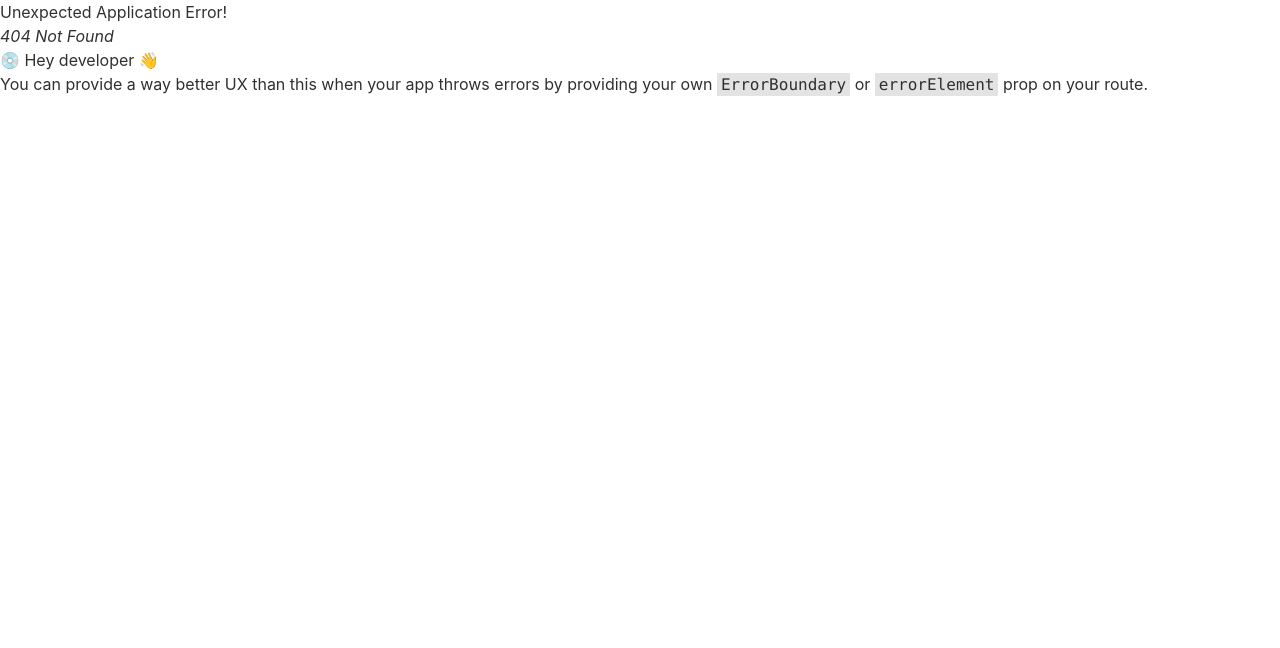
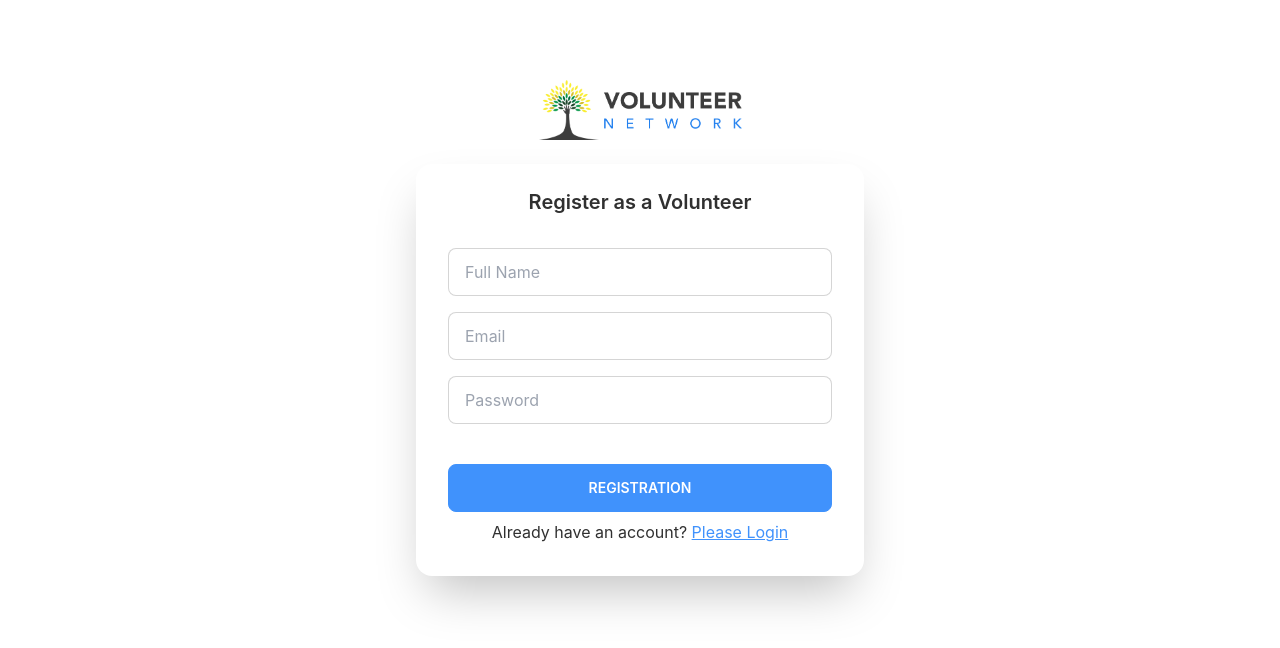
Before and after one commit to azimuddin2/volunteer-network-client, a React (Create React App) app: page /register in a window 1280 px wide. Before the commit this address had no page. Shown: the top 648 px of the page. Built offline with nearby package versions, Linux system fonts and the light colour scheme.

Commit message:
added a login and register page

```diff
--- a/src/pages/Home/Home/Home.js
+++ b/src/pages/Home/Home/Home.js
@@ -1,6 +1,5 @@
 import React, { useEffect, useRef, useState } from 'react';
 import Volunteer from '../Volunteer/Volunteer';
-import { BiSearch } from 'react-icons/bi';
 
 const Home = () => {
     const [volunteers, setVolunteers] = useState([]);
@@ -20,20 +19,21 @@ const Home = () => {
     return (
         <section className='container mx-auto px-4 my-16'>
             <h1 className='text-center text-lg lg:text-4xl font-semibold mb-5 uppercase'>I grow by helping people in need.</h1>
-            <div className='relative mb-10 text-center'>
+            <div className="form-control mb-10">
+                <div className="input-group flex justify-center">
                     <input
                         ref={searchRef}
                         type="text"
-                    placeholder="Search..."
+                        placeholder="Search…"
                         className="input input-accent w-72 max-w-sm lg:w-full lg:max-w-md input-bordered focus:outline-none focus:border-accent focus:ring-1 focus:ring-accent"
                     />
                     <button
-                    style={{ marginLeft: '-56px' }}
                         onClick={handleSearch}
-                    className='btn btn-accent text-white absolute'
+                        className="btn btn-accent text-white"
                     >
-                    <BiSearch className='text-2xl'></BiSearch>
+                        <svg xmlns="http://www.w3.org/2000/svg" className="h-6 w-6" fill="none" viewBox="0 0 24 24" stroke="currentColor"><path strokeLinecap="round" strokeLinejoin="round" strokeWidth="2" d="M21 21l-6-6m2-5a7 7 0 11-14 0 7 7 0 0114 0z" /></svg>
                     </button>
+                </div>
             </div>
 
             <div className=' grid grid-cols-1 md:grid-cols-3 lg:grid-cols-4 gap-4 lg:gap-5'>
--- /dev/null
+++ b/src/pages/Login/Login/Login.js
@@ -0,0 +1,40 @@
+import React from 'react';
+import { Link } from 'react-router-dom';
+import logo from '../../../assets/icons/logo.png';
+
+const Login = () => {
+    return (
+        <section className='my-20'>
+            <div>
+                <Link to='/'>
+                    <img src={logo} alt="Logo" style={{ height: '60px' }} className='mx-auto mb-6' />
+                </Link>
+            </div>
+            <div className="card flex-shrink-0 w-full max-w-md shadow-2xl bg-base-100 mx-auto">
+                <h1 className='text-xl font-semibold text-center mt-6'>Login</h1>
+                <form className="card-body">
+                    <div className="form-control mb-2">
+                        <input
+                            type="email"
+                            placeholder="Email"
+                            className="input input-bordered focus:outline-none focus:border-accent focus:ring-1 focus:ring-accent"
+                        />
+                    </div>
+                    <div className="form-control mb-2">
+                        <input
+                            type="text"
+                            placeholder="Password"
+                            className="input input-bordered focus:outline-none focus:border-accent focus:ring-1 focus:ring-accent"
+                        />
+                    </div>
+                    <div className="form-control mt-6">
+                        <button className="btn btn-accent text-white">Login</button>
+                    </div>
+                    <p className='text-center'>Don’t have an account? <Link to="/register" className='text-accent underline'>Please registration</Link></p>
+                </form>
+            </div>
+        </section>
+    );
+};
+
+export default Login;
--- /dev/null
+++ b/src/pages/Login/Register/Register.js
@@ -0,0 +1,47 @@
+import React from 'react';
+import logo from '../../../assets/icons/logo.png';
+import { Link } from 'react-router-dom';
+
+const Register = () => {
+    return (
+        <section className='my-20'>
+            <div>
+                <Link to='/'>
+                    <img src={logo} alt="Logo" style={{ height: '60px' }} className='mx-auto mb-6' />
+                </Link>
+            </div>
+            <div className="card flex-shrink-0 w-full max-w-md shadow-2xl bg-base-100 mx-auto">
+                <h1 className='text-xl font-semibold text-center mt-6'>Register as a Volunteer</h1>
+                <form className="card-body">
+                    <div className="form-control mb-2">
+                        <input
+                            type="text"
+                            placeholder="Full Name"
+                            className="input input-bordered focus:outline-none focus:border-accent focus:ring-1 focus:ring-accent"
+                        />
+                    </div>
+                    <div className="form-control mb-2">
+                        <input
+                            type="email"
+                            placeholder="Email"
+                            className="input input-bordered focus:outline-none focus:border-accent focus:ring-1 focus:ring-accent"
+                        />
+                    </div>
+                    <div className="form-control mb-2">
+                        <input
+                            type="text"
+                            placeholder="Password"
+                            className="input input-bordered focus:outline-none focus:border-accent focus:ring-1 focus:ring-accent"
+                        />
+                    </div>
+                    <div className="form-control mt-6">
+                        <button className="btn btn-accent text-white">Registration</button>
+                    </div>
+                    <p className='text-center'>Already have an account? <Link to='/login' className='text-accent underline'>Please Login</Link> </p>
+                </form>
+            </div>
+        </section>
+    );
+};
+
+export default Register;
```
Also changed, not shown: src/router/Routes.js (+10 -0 lines). Lines whose indentation alone changed are shown as unchanged.
